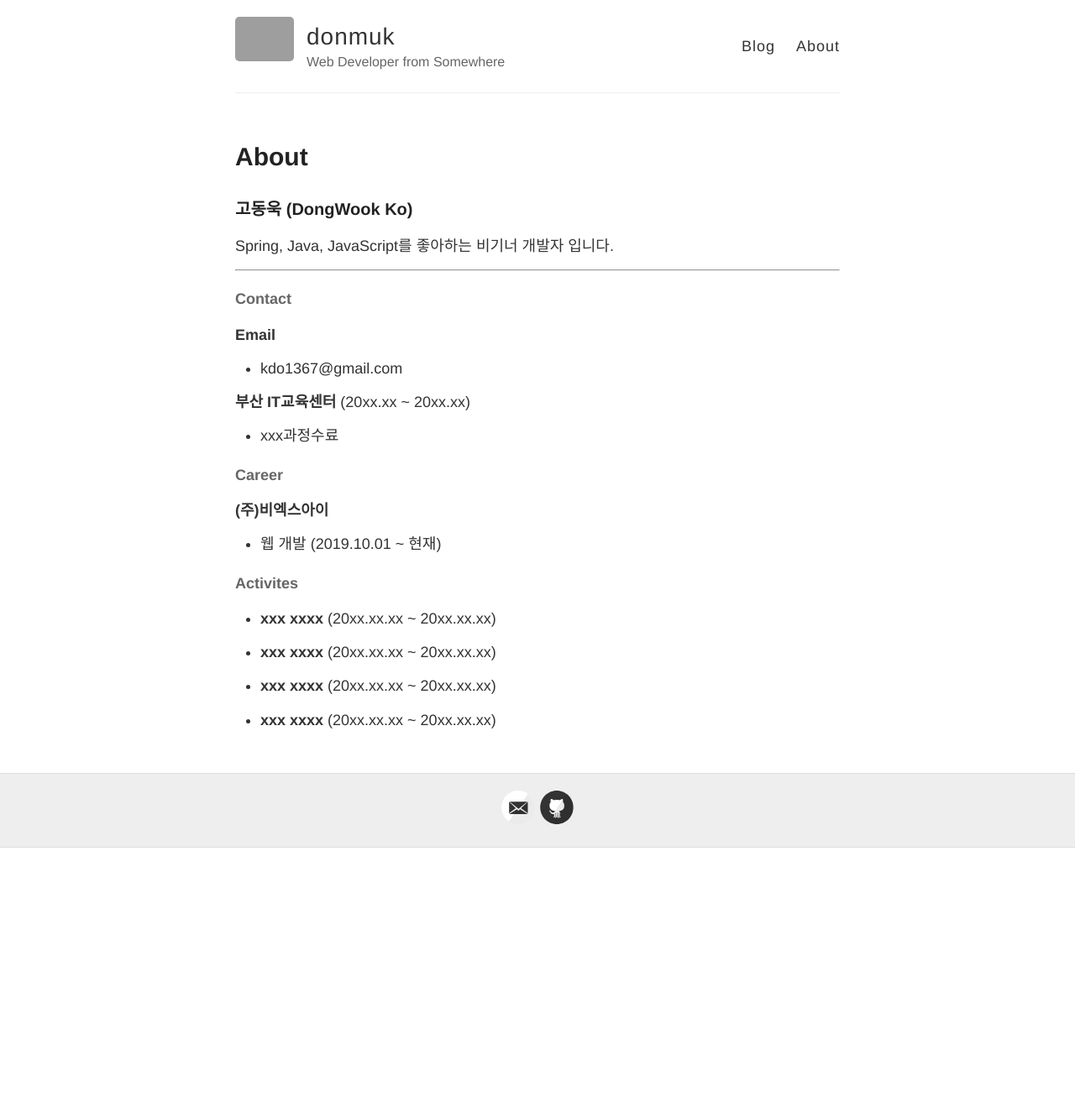
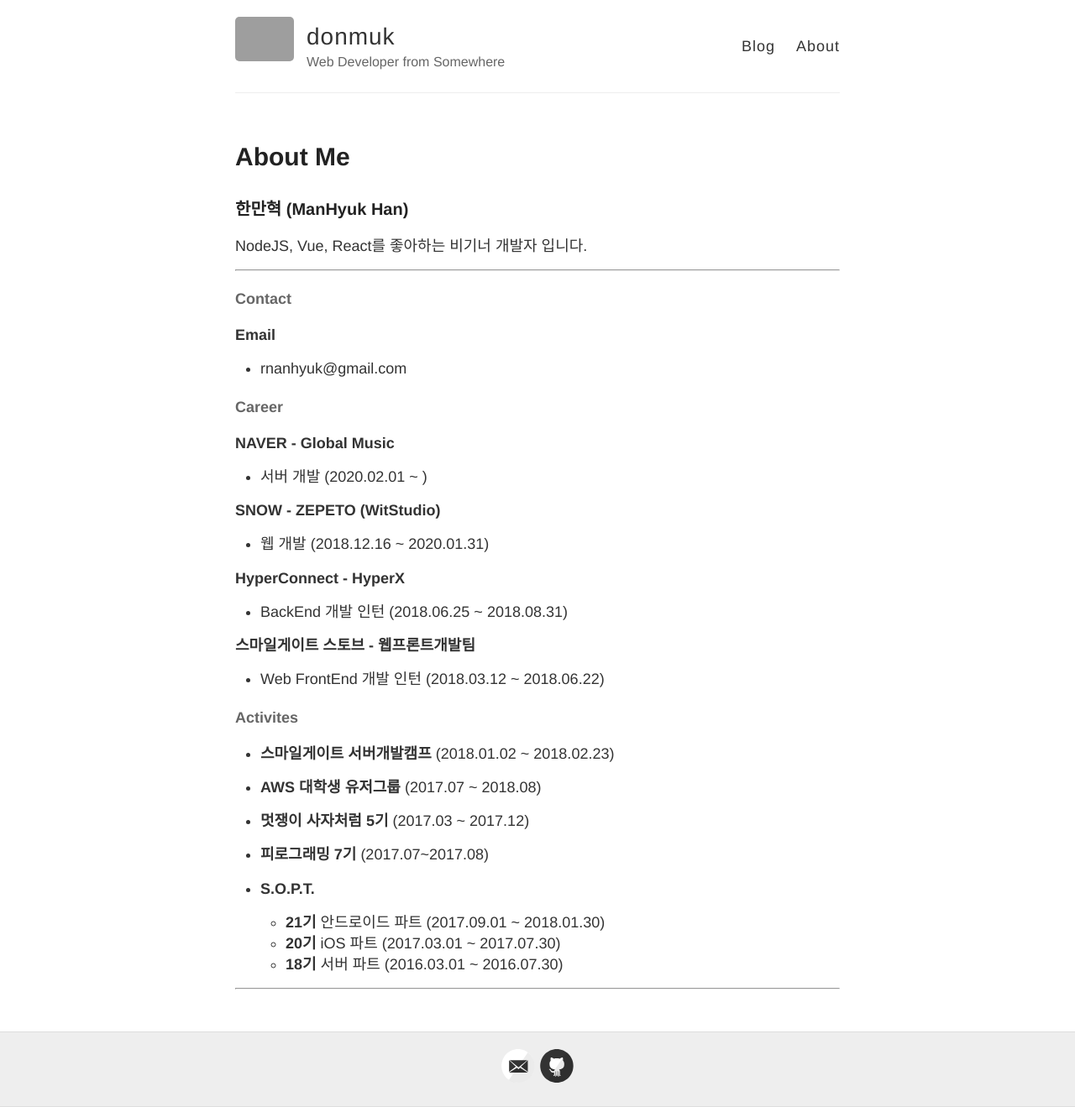
Before and after one commit to donmuk/donmuk.github.io, a Jekyll site: the page built from about.md, in a window 1280 px wide. Shown: the whole page at 84% size. Built offline with Jekyll 4.4.1, drawn with Linux system fonts in a browser that asks for light colours; before the commit the page ends 1010 px from its top, so only the background shows below that; grey boxes are pictures that could not be loaded.

Commit message:
Update about.md

```diff
--- a/about.md
+++ b/about.md
@@ -1,39 +1,53 @@
 ---
 layout: page
-title: About
+title: About Me
 permalink: /about/
 ---
 
-### 고동욱 (DongWook Ko)
 
-Spring, Java, JavaScript를 좋아하는 비기너 개발자 입니다.
+### 한만혁 (ManHyuk Han)
+
+NodeJS, Vue, React를 좋아하는 비기너 개발자 입니다.
 
 ---
 
 #### Contact
 **Email**
-  - kdo1367@gmail.com
+  - rnanhyuk@gmail.com
 
 <!--
 #### Education
 
-**동의대학교** (20xx.xx ~ 20xx.xx)
-  - 경제학전공
+**광운대학교** (2015.03 ~ 2018.02)
+- 컴퓨터소프트웨어전공
  -->
 
- **부산 IT교육센터** (20xx.xx ~ 20xx.xx)
-  - xxx과정수료
+#### Career
+**NAVER - Global Music**
+- 서버 개발 (2020.02.01 ~ )
 
-#### Career
-**(주)비엑스아이**
-- 웹 개발 (2019.10.01 ~ 현재)
+**SNOW - ZEPETO (WitStudio)**
+- 웹 개발 (2018.12.16 ~ 2020.01.31)
+
+**HyperConnect - HyperX**
+- BackEnd 개발 인턴 (2018.06.25 ~ 2018.08.31)
+
+**스마일게이트 스토브 - 웹프론트개발팀**
+- Web FrontEnd 개발 인턴 (2018.03.12 ~ 2018.06.22)
 
 #### Activites
 
-- **xxx xxxx** (20xx.xx.xx ~ 20xx.xx.xx)
+- **스마일게이트 서버개발캠프** (2018.01.02 ~ 2018.02.23)
 
-- **xxx xxxx** (20xx.xx.xx ~ 20xx.xx.xx)
+- **AWS 대학생 유저그룹** (2017.07 ~ 2018.08)
 
-- **xxx xxxx** (20xx.xx.xx ~ 20xx.xx.xx)
+- **멋쟁이 사자처럼 5기** (2017.03 ~ 2017.12)
 
-- **xxx xxxx** (20xx.xx.xx ~ 20xx.xx.xx)
+- **피로그래밍 7기** (2017.07~2017.08)
+
+- **S.O.P.T.**
+  - **21기** 안드로이드 파트 (2017.09.01 ~ 2018.01.30)
+  - **20기** iOS 파트 (2017.03.01 ~ 2017.07.30)
+  - **18기** 서버 파트 (2016.03.01 ~ 2016.07.30)
+
+---
```
